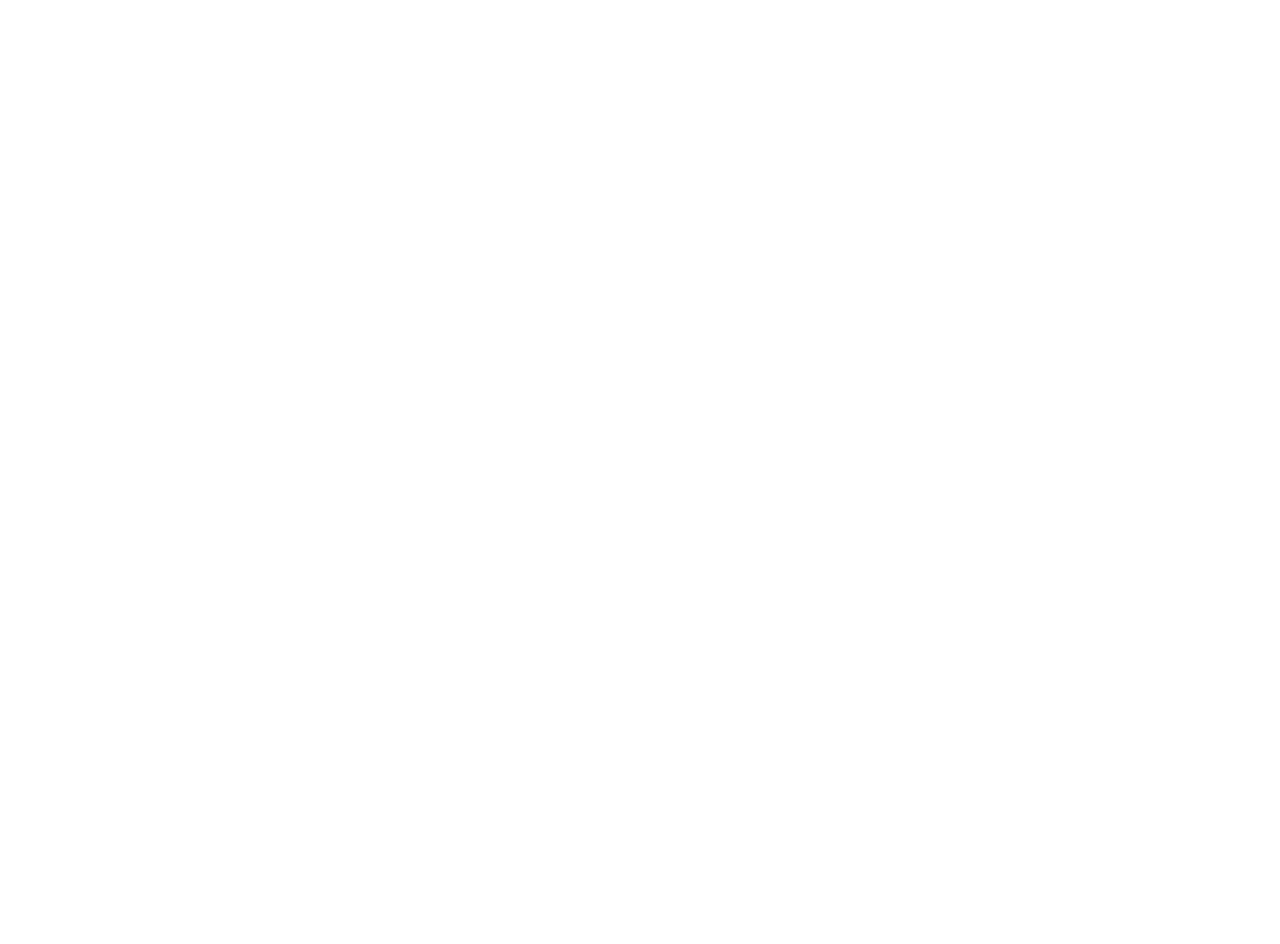
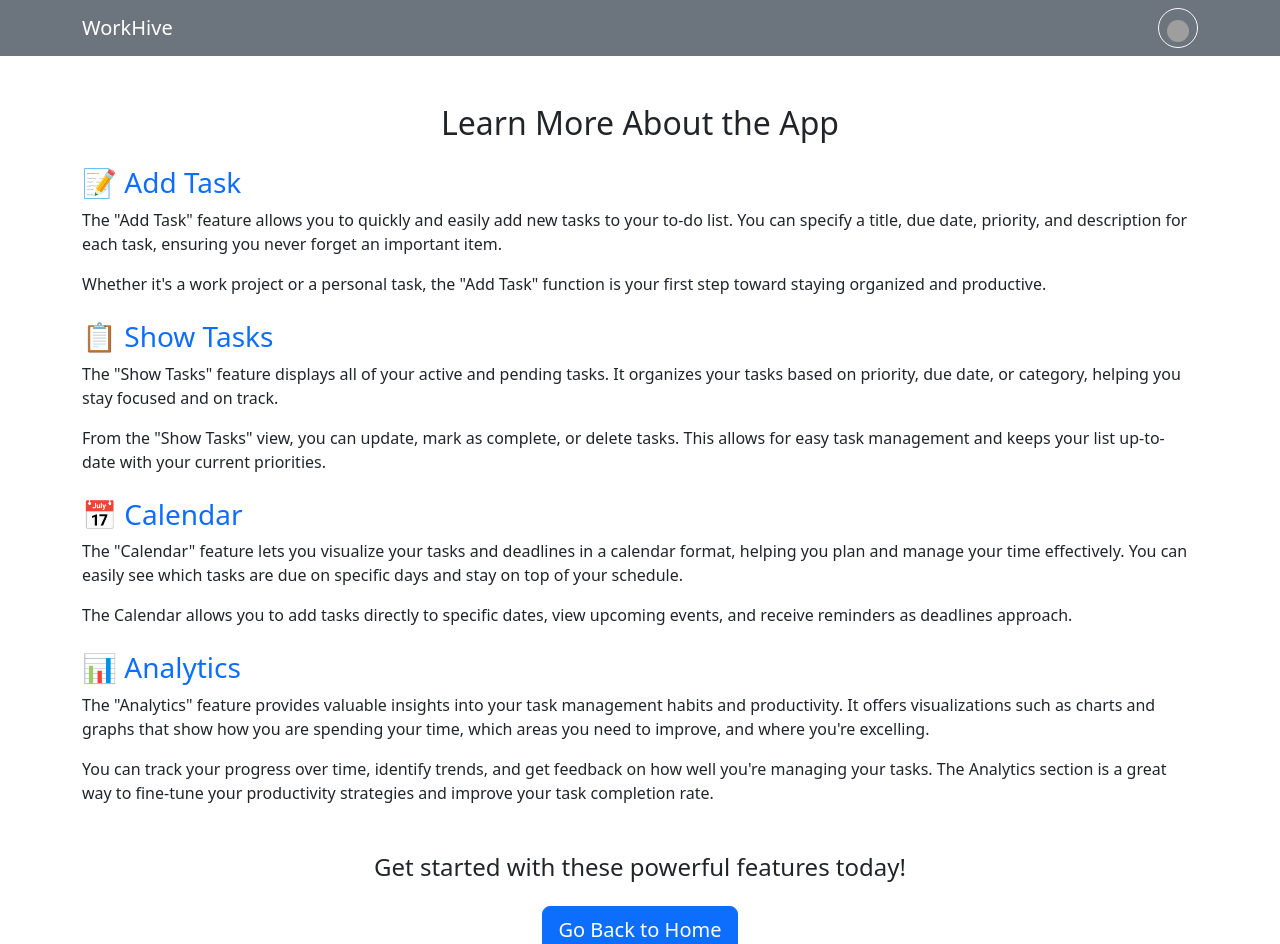
Before and after one commit to iamsjeevan/Task-Management-System, a React (Create React App) app in the folder client/: page /learn-more in a window 1280 px wide. Before the commit this address had no page. Shown: the top 944 px of the page. Before the commit the page ends 800 px from the top, so only its background shows below. Built offline with nearby package versions, Linux system fonts and the light colour scheme; grey boxes are pictures that could not be loaded.

Commit message:
learnmore

```diff
--- a/client/src/App.jsx
+++ b/client/src/App.jsx
@@ -6,7 +6,7 @@
 import CreateCollaboration from './pages/CreateCollaboration';
 import Home from './pages/Home';
 import CalendarPage from './pages/Calendar';
-
+import LearnMore from './pages/LearnMore';
 
 function App() {
   return (
@@ -19,6 +19,7 @@
         <Route path="/create-task" element={<CreateCollaboration />} />
         <Route path="/tasks" element={<ShowCollaboration />} />
         <Route path="/calender" element={<CalendarPage />} />
+        <Route path="/learn-more" element={<LearnMore />} />
       </Routes>
     </Router>
   );
--- /dev/null
+++ b/client/src/pages/LearnMore.jsx
@@ -0,0 +1,70 @@
+import React from 'react';
+import 'bootstrap/dist/css/bootstrap.min.css';
+import { Link } from 'react-router-dom';  // Import Link for navigation
+import NavForAll from '../components/NavForAll';  // Assuming your Nav component is in a components folder
+import Footer from '../components/Footer';  // Assuming your Footer component is in a components folder
+
+const LearnMore = () => {
+  return (
+    <>
+      <NavForAll /> {/* Include Nav component */}
+
+      <div className="container mt-5">
+        <h2 className="text-center mb-4">Learn More About the App</h2>
+
+        <section className="my-4">
+          <h3 className="text-primary">📝 Add Task</h3>
+          <p>
+            The "Add Task" feature allows you to quickly and easily add new tasks to your to-do list.
+            You can specify a title, due date, priority, and description for each task, ensuring you never forget an important item.
+          </p>
+          <p>
+            Whether it's a work project or a personal task, the "Add Task" function is your first step toward staying organized and productive.
+          </p>
+        </section>
+
+        <section className="my-4">
+          <h3 className="text-primary">📋 Show Tasks</h3>
+          <p>
+            The "Show Tasks" feature displays all of your active and pending tasks. It organizes your tasks based on priority, due date, or category, helping you stay focused and on track.
+          </p>
+          <p>
+            From the "Show Tasks" view, you can update, mark as complete, or delete tasks. This allows for easy task management and keeps your list up-to-date with your current priorities.
+          </p>
+        </section>
+
+        <section className="my-4">
+          <h3 className="text-primary">📅 Calendar</h3>
+          <p>
+            The "Calendar" feature lets you visualize your tasks and deadlines in a calendar format, helping you plan and manage your time effectively.
+            You can easily see which tasks are due on specific days and stay on top of your schedule.
+          </p>
+          <p>
+            The Calendar allows you to add tasks directly to specific dates, view upcoming events, and receive reminders as deadlines approach.
+          </p>
+        </section>
+
+        <section className="my-4">
+          <h3 className="text-primary">📊 Analytics</h3>
+          <p>
+            The "Analytics" feature provides valuable insights into your task management habits and productivity.
+            It offers visualizations such as charts and graphs that show how you are spending your time, which areas you need to improve, and where you're excelling.
+          </p>
+          <p>
+            You can track your progress over time, identify trends, and get feedback on how well you're managing your tasks.
+            The Analytics section is a great way to fine-tune your productivity strategies and improve your task completion rate.
+          </p>
+        </section>
+
+        <section className="my-5 text-center">
+          <h4>Get started with these powerful features today!</h4>
+          <Link to="/main" className="btn btn-primary btn-lg mt-3">Go Back to Home</Link>
+        </section>
+      </div>
+
+      <Footer /> {/* Include Footer component */}
+    </>
+  );
+};
+
+export default LearnMore;
--- a/client/src/pages/Main.jsx
+++ b/client/src/pages/Main.jsx
@@ -1,16 +1,10 @@
-import React, { useEffect } from 'react';
+import React from 'react';
 import 'bootstrap/dist/css/bootstrap.min.css';
 import Footer from '../components/Footer';
 import NavForAll from '../components/NavForAll';
+import { Link } from 'react-router-dom';  // Import Link for navigation
 
 const Main = () => {
-  //useEffect(() => {
-   // const token = localStorage.getItem('accessToken');
-   // if (!token) {
-     // window.location.href = '/login'; // Redirect to login if not authenticated
-   // }
-  //}, []);
-
   return (
     <>
       <NavForAll />
@@ -31,9 +25,10 @@
                 🎯 My Work
               </a>
             </li>
+            {/* Changed Home to Analytics */}
             <li>
-              <a href="/home" className="text-decoration-none">
-                🏡 Home
+              <a href="/analytics" className="text-decoration-none">
+                📊 Analytics
               </a>
             </li>
             {/* Calendar Button */}
@@ -55,15 +50,25 @@
           <ul className="list-group">
             <li className="list-group-item d-flex justify-content-between align-items-center">
               This app allows you to stay organized and manage your tasks effectively. You'll never forget an important task again!
-              <button className="btn btn-sm btn-info">Learn More</button>
+              <Link to="/learn-more" className="btn btn-sm btn-info">Learn More</Link>
             </li>
             <li className="list-group-item d-flex justify-content-between align-items-center">
               Our goal is to streamline your productivity and keep you focused, helping you manage your time efficiently.
-              <button className="btn btn-sm btn-warning">How It Works</button>
+              <a
+                href="https://www.youtube.com/watch?v=dQw4w9WgXcQ"
+                target="_blank"
+                rel="noopener noreferrer"
+                className="btn btn-sm btn-warning"
+              >
+                How It Works
+              </a>
             </li>
             <li className="list-group-item d-flex justify-content-between align-items-center">
               With seamless cross-platform syncing, you can access your tasks from any device at any time.
-              <button className="btn btn-sm btn-success">Get Started</button>
+              {/* Updated "Get Started" button to link to Show Tasks page */}
+              <Link to="/tasks" className="btn btn-sm btn-success">
+                Get Started
+              </Link>
             </li>
           </ul>
         </div>
```
